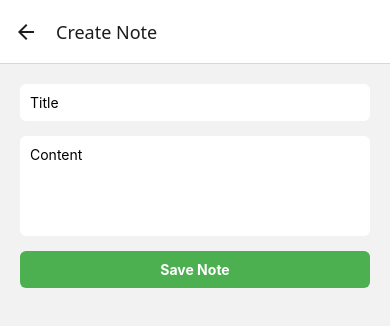
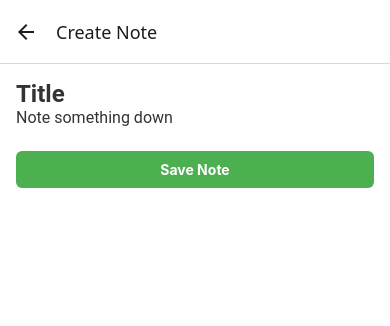
Before and after one commit to SohelTanbir/note-keeper, a React Native app: screen /AddNote in a window 390 px wide. Shown: the top 326 px of the page. Built offline with nearby package versions, Linux system fonts and the light colour scheme.

Commit message:
feat: add validation for note fields and improve styling consistency across screens

```diff
--- a/screens/AddNoteScreen.js
+++ b/screens/AddNoteScreen.js
@@ -1,5 +1,5 @@
 import React, { useState } from 'react';
-import { View, TextInput, Button, StyleSheet, TouchableOpacity, Text } from 'react-native';
+import { View, TextInput, Button, StyleSheet, TouchableOpacity, Text, Alert } from 'react-native';
 import AsyncStorage from '@react-native-async-storage/async-storage';
 import uuid from 'react-native-uuid';
 
@@ -8,6 +8,10 @@ export default function AddNoteScreen({ navigation }) {
     const [title, setTitle] = useState('');
     const [content, setContent] = useState('');
     const saveNote = async () => {
+        if (!title || !content) {
+            Alert.alert("Please fill in both fields.");
+            return;
+        }
         try {
             const newNote = { id: uuid.v4(), title, content };
             const existing = await AsyncStorage.getItem('notes');
@@ -31,10 +35,10 @@ export default function AddNoteScreen({ navigation }) {
                 style={styles.input}
             />
             <TextInput
-                placeholder="Content"
+                placeholder="Note something down"
                 value={content}
                 onChangeText={setContent}
-                style={[styles.input, { height: 100 }]}
+                style={styles.inputContent}
                 multiline
             />
             <TouchableOpacity style={styles.saveButton} onPress={saveNote}>
@@ -46,12 +50,23 @@ export default function AddNoteScreen({ navigation }) {
 }
 
 const styles = StyleSheet.create({
-    container: { flex: 1, padding: 20 },
+    container: {
+        flex: 1, padding: 16,
+        backgroundColor: '#fff'
+    },
     input: {
-        backgroundColor: '#fff',
-        padding: 10,
-        marginBottom: 15,
-        borderRadius: 6,
+        fontFamily: 'Roboto',
+        fontSize: 24,
+        color: '#333',
+        fontWeight: 'bold',
+        backgroundColor: 'transparent',
+    },
+    inputContent: {
+        fontFamily: 'Roboto',
+        fontSize: 16,
+        color: '#333',
+        backgroundColor: 'transparent',
+        marginBottom: 5,
     },
     saveButton: {
         backgroundColor: '#4CAF50',
--- a/screens/HomeScreen.js
+++ b/screens/HomeScreen.js
@@ -92,7 +92,7 @@ export default function HomeScreen({ navigation }) {
 const styles = StyleSheet.create({
     container: {
         flex: 1,
-        padding: 10,
+        padding: 16,
         backgroundColor: '#fff',
     },
     addNoteButtonContainer: {
--- a/screens/NoteDetailsScreen.js
+++ b/screens/NoteDetailsScreen.js
@@ -12,7 +12,7 @@ export default function NoteDetailsScreen({ route }) {
 }
 
 const styles = StyleSheet.create({
-    container: { flex: 1, padding: 20 },
+    container: { flex: 1, padding: 16, backgroundColor: '#fff' },
     title: { fontSize: 24, fontWeight: 'bold', marginBottom: 10 },
     content: { fontSize: 18 },
 });
```
